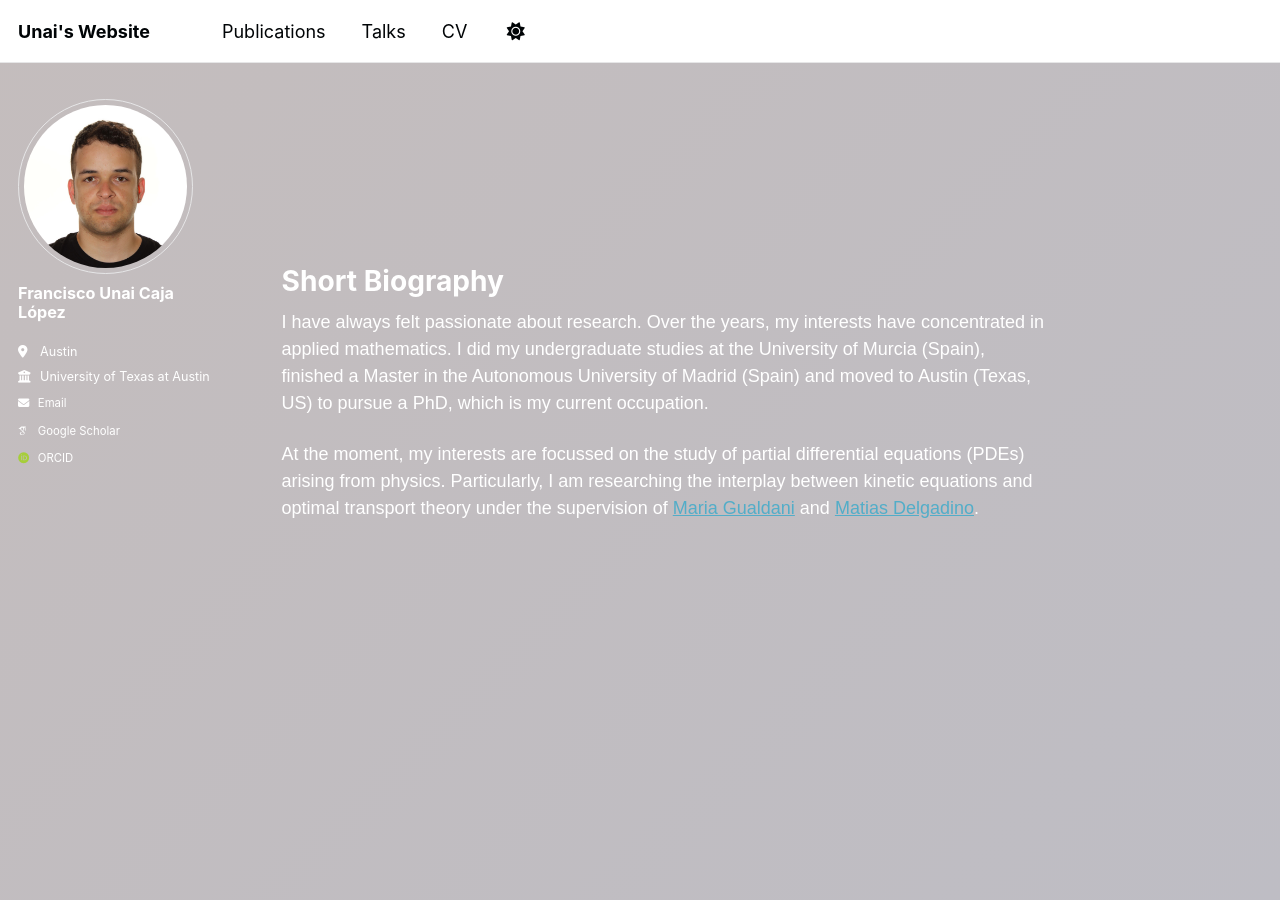
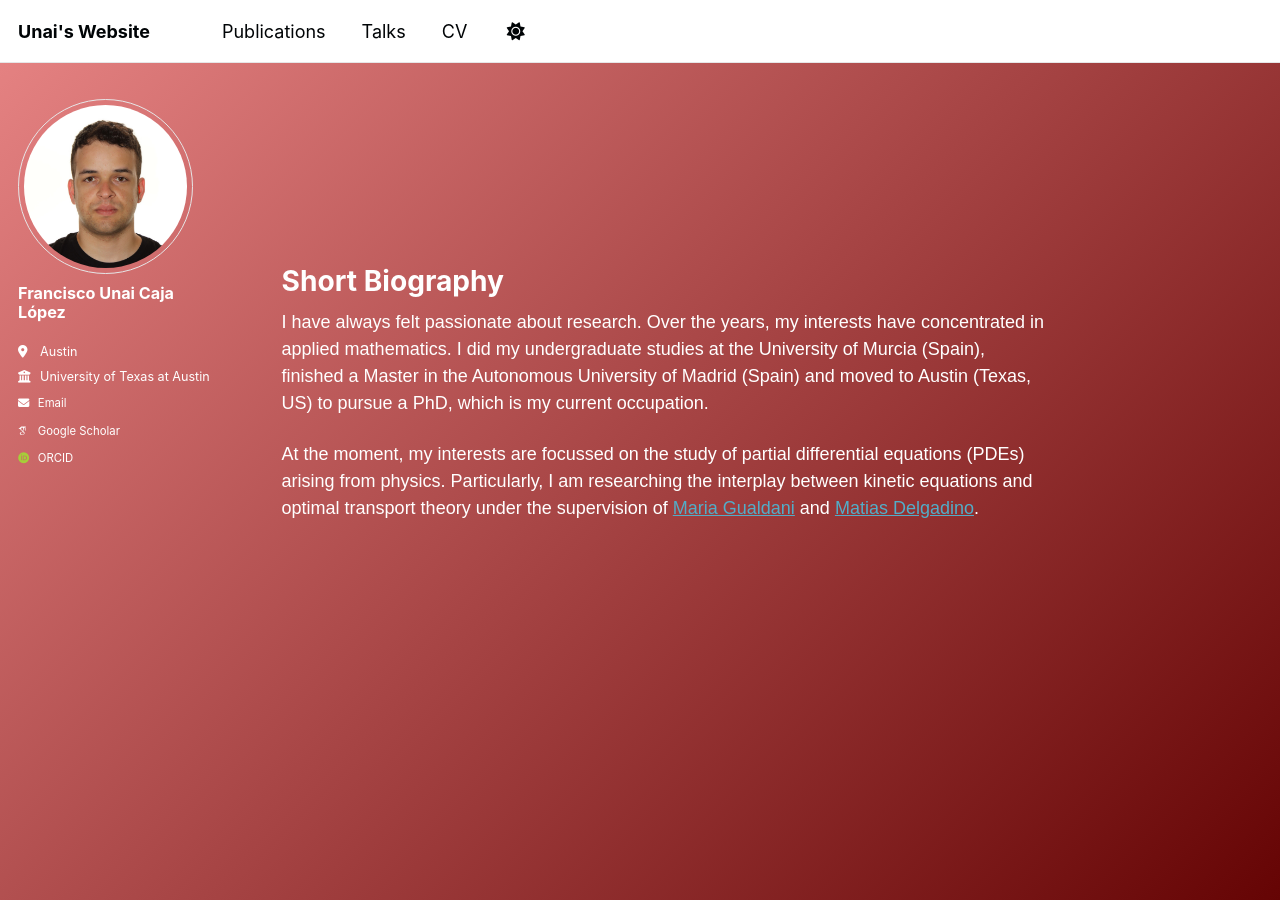
Before and after one commit to UnaiCaja/UnaiCaja.github.io, a Jekyll site: the page built from _pages/about.md, in a window 1280 px wide and 900 px high. Built offline with Jekyll 4.4.1, drawn with Linux system fonts in a browser that asks for light colours; some web fonts are replaced.

Commit message:
Update _default.scss

```diff
--- a/_sass/theme/_default.scss
+++ b/_sass/theme/_default.scss
@@ -44,6 +44,6 @@
     --global-text-color                 : #{$dark-gray};
     --global-text-color-light           : #{$light-gray};
     --global-thead-color                : #{$lighter-gray};
-    --global-gradient-inicial           : #c4bdbd;
-    --global-gradient-final             : #bebdc4;
+    --global-gradient-inicial           : #e88585;
+    --global-gradient-final             : #650404;
 }
```
